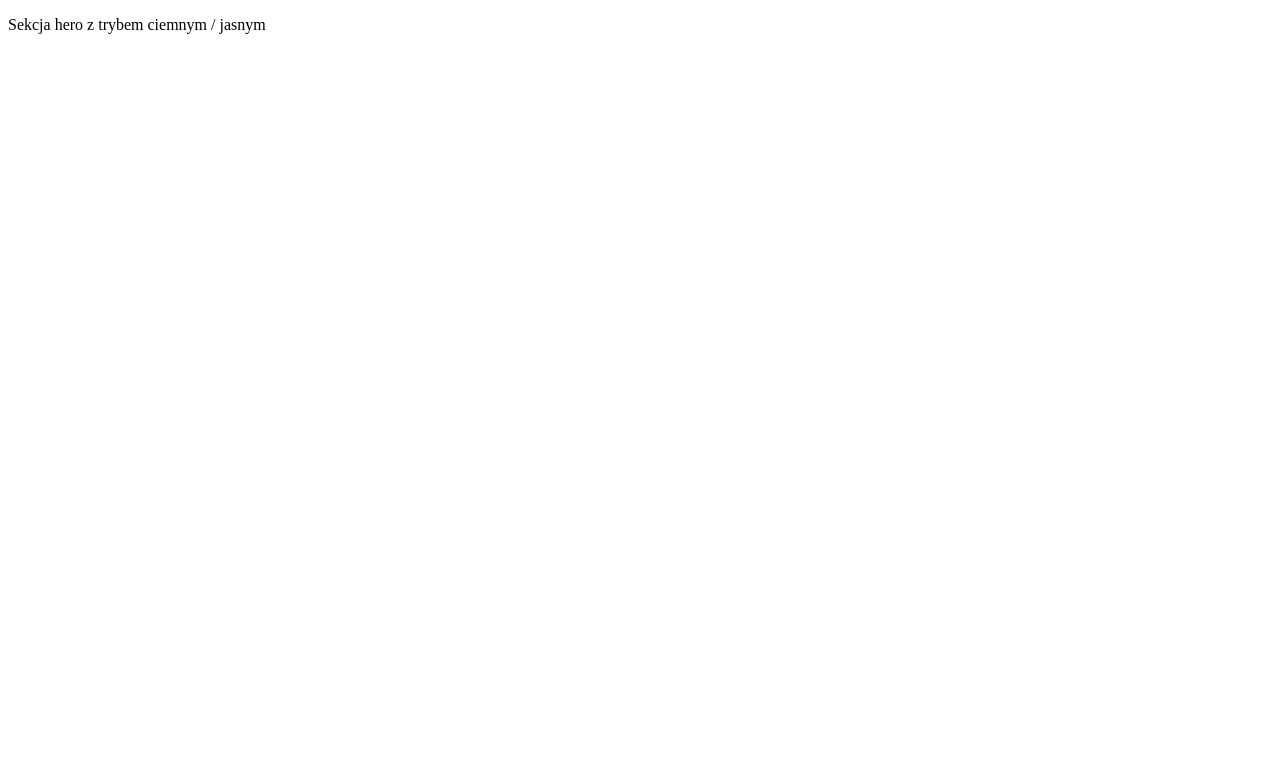
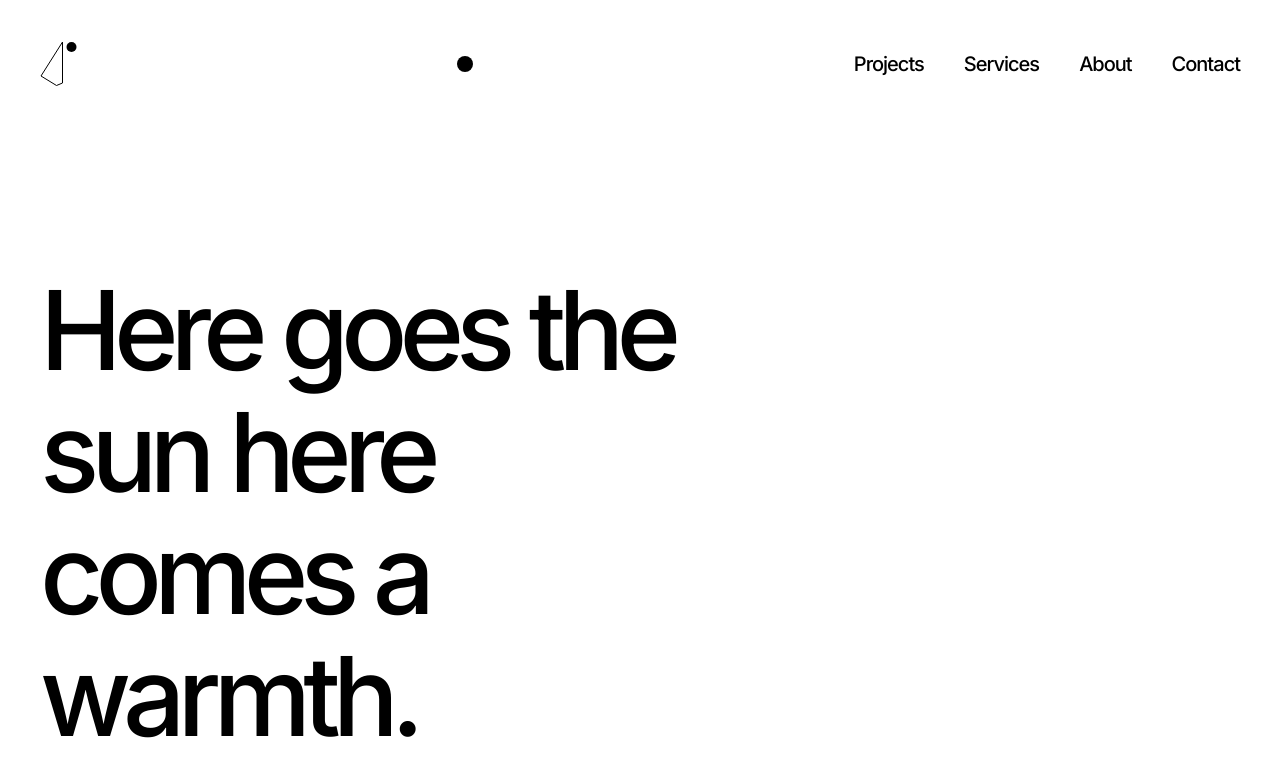
Before and after one commit to CharlesSquirel/zlecenia-na-froncie, a plain HTML site: page challenge-6/index.html in a window 1280 px wide. Drawn offline with Linux system fonts and the light colour scheme.

Commit message:
initial commit

```diff
--- a/challenge-6/index.html
+++ b/challenge-6/index.html
@@ -3,8 +3,27 @@
   <head>
     <meta charset="UTF-8" />
     <title>Sekcja hero z trybem ciemnym / jasnym</title>
+    <link rel="stylesheet" href="styles/style.css" />
+    <link rel="preconnect" href="https://fonts.googleapis.com" />
+    <link rel="preconnect" href="https://fonts.gstatic.com" crossorigin />
+    <link href="https://fonts.googleapis.com/css2?family=Inter:wght@500&display=swap" rel="stylesheet" />
   </head>
   <body>
-    <p>Sekcja hero z trybem ciemnym / jasnym</p>
+    <header class="header">
+      <img src="./assets/logo.svg" alt="Logo" class="logo" />
+      <button class="btn"><p class="circle"></p></button>
+      <nav class="nav">
+        <ul>
+          <li class="li">Projects</li>
+          <li class="li">Services</li>
+          <li class="li">About</li>
+          <li class="li">Contact</li>
+        </ul>
+      </nav>
+    </header>
+    <main class="main-container">
+      <h1 class="title">Here goes the sun here comes a warmth.</h1>
+    </main>
+    <script src="script.js"></script>
   </body>
 </html>
--- /dev/null
+++ b/challenge-6/script.js
@@ -0,0 +1,18 @@
+const body = document.querySelector("body");
+const btn = document.querySelector(".btn");
+const circle = document.querySelector(".circle");
+const nav = document.querySelector(".nav");
+const title = document.querySelector(".title");
+const logo = document.querySelector(".logo");
+const logoSrc = "./assets/logo.svg";
+const darkLogoSrc = "./assets/dark-logo.svg";
+
+const switchDarkMode = () => {
+  body.classList.toggle("dark-mode-body-bg");
+  circle.classList.toggle("dark-mode-btn");
+  title.classList.toggle("dark-mode-text");
+  nav.classList.toggle("dark-mode-text");
+  logo.setAttribute("src", logo.getAttribute("src") === logoSrc ? darkLogoSrc : logoSrc);
+};
+
+btn.addEventListener("click", switchDarkMode);
--- /dev/null
+++ b/challenge-6/styles/_global.scss
@@ -0,0 +1,32 @@
+$black: #000;
+$white: #fff;
+
+* {
+  margin: 0;
+  padding: 0;
+  box-sizing: border-box;
+}
+
+body {
+  width: 100vw;
+  height: 100vh;
+  font-weight: 500;
+  padding: 40px;
+  font-family: "Inter", sans-serif;
+}
+
+button {
+  font-family: inherit;
+  font-weight: inherit;
+  border: none;
+  background-color: transparent;
+}
+
+ul {
+  list-style-type: none;
+}
+
+button,
+li {
+  cursor: pointer;
+}
--- /dev/null
+++ b/challenge-6/styles/style.scss
@@ -0,0 +1,59 @@
+@import "global";
+
+li,
+.title,
+body,
+.logo,
+.circle {
+  transition: all 0.3s ease-in-out;
+}
+
+.header {
+  display: flex;
+  align-items: center;
+  justify-content: space-between;
+}
+
+.nav {
+  ul {
+    display: flex;
+    gap: 40px;
+  }
+  li {
+    font-size: 20px;
+    letter-spacing: -1px;
+  }
+}
+
+.title {
+  font-size: 110px;
+  line-height: 122px;
+  letter-spacing: -8px;
+  font-weight: 500;
+}
+
+.main-container {
+  display: flex;
+  align-items: flex-end;
+  height: calc(100% - 50px);
+  padding-right: 47%;
+}
+
+.circle {
+  width: 16px;
+  height: 16px;
+  border-radius: 100%;
+  background-color: $black;
+}
+
+.dark-mode-text {
+  color: $white;
+}
+
+.dark-mode-body-bg {
+  background: $black;
+}
+
+.dark-mode-btn {
+  background: $white;
+}
```
Also changed, not shown: challenge-6/assets/dark-logo.svg (added), challenge-6/assets/ellipse.svg (added), challenge-6/assets/logo.svg (added), challenge-6/styles/style.css (added), 5 other files.
